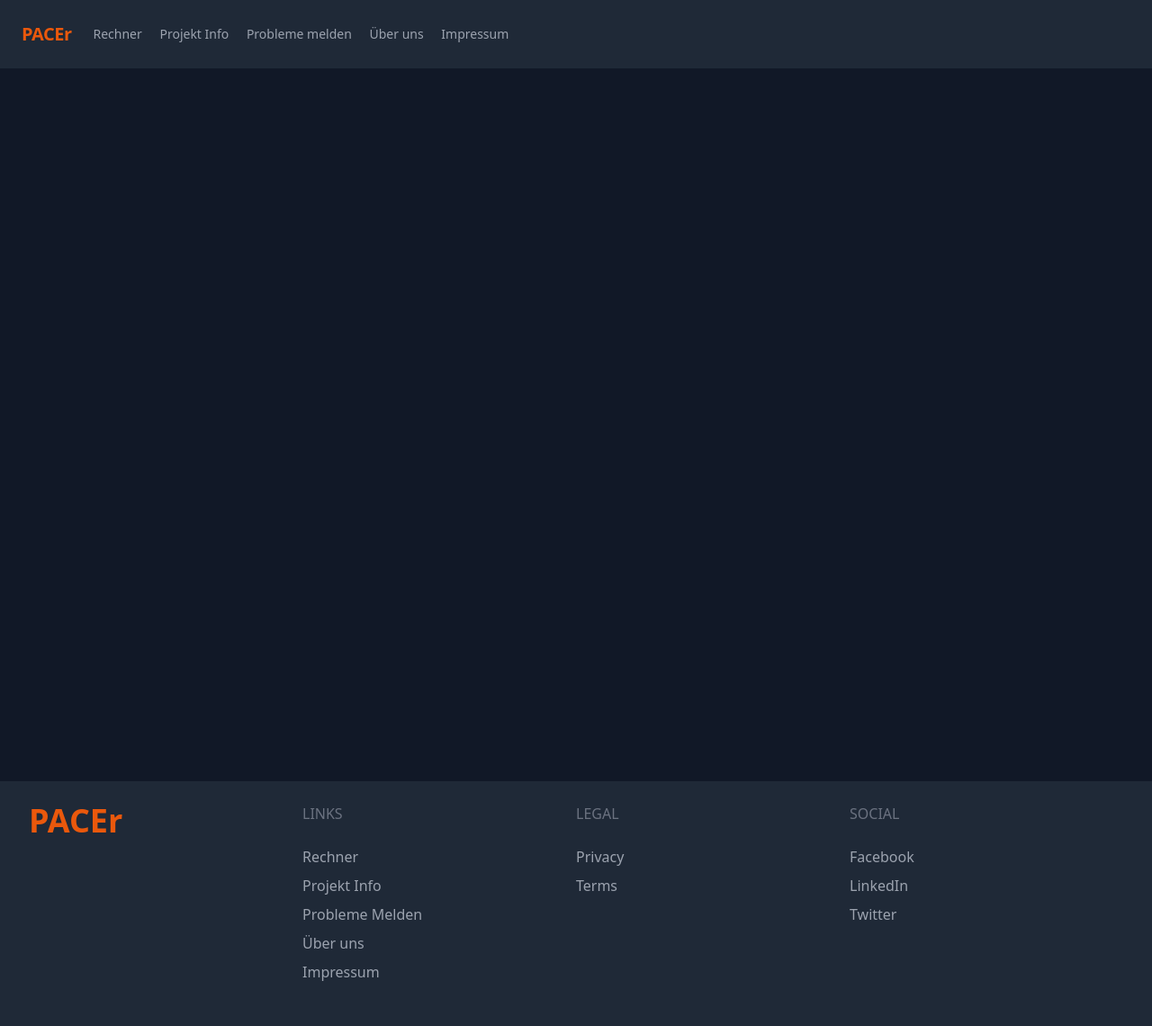
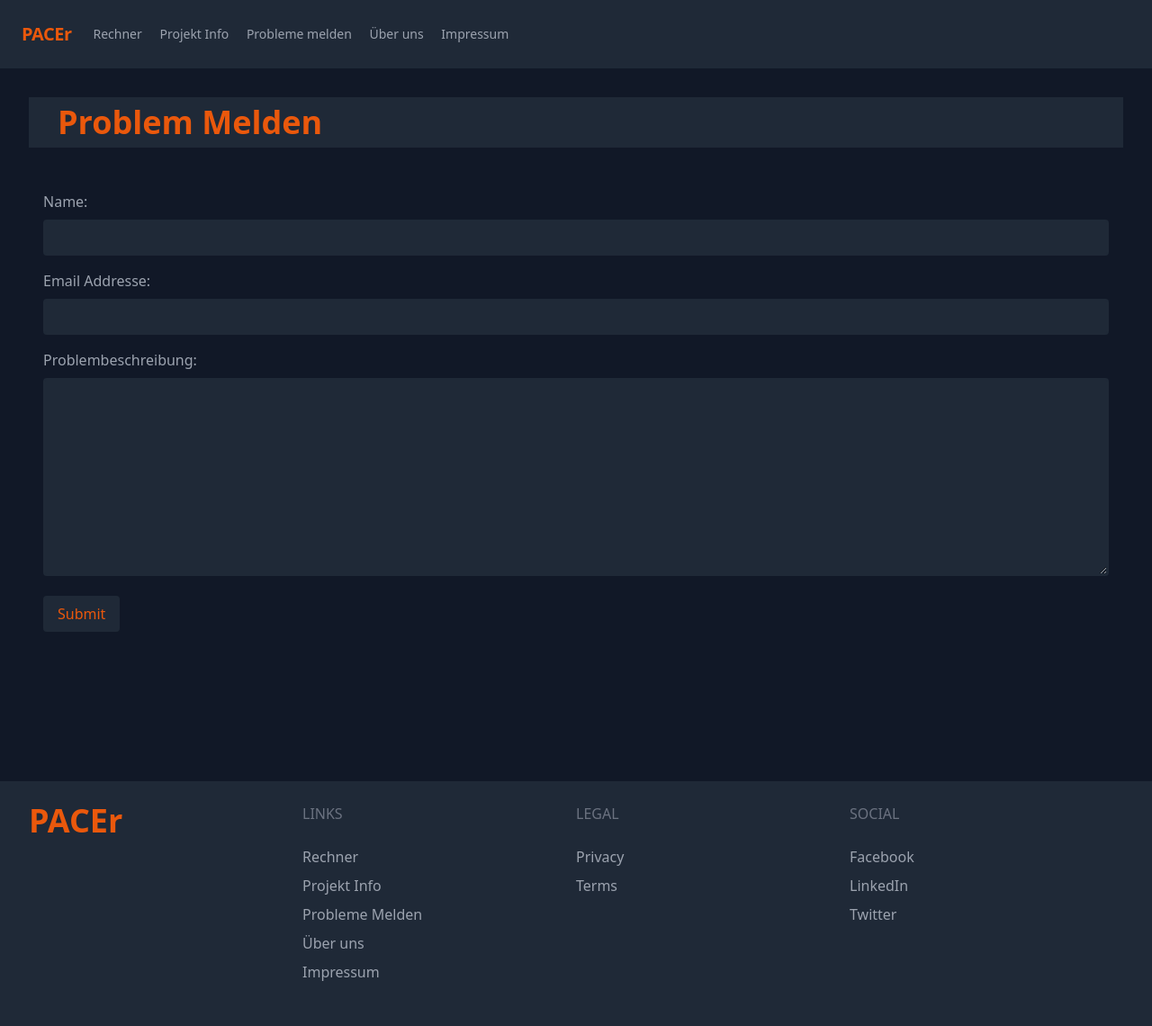
Before and after one commit to FischLord/PACEr, a Flask app: page /report in a window 1280 px wide. Shown: the whole page at 90% size. Run offline with Flask 2, Linux system fonts and the light colour scheme; style sheets or scripts are compiled from the project's sources; some libraries are stand-ins or nearby versions.

Commit message:
report an issue style + html

```diff
--- a/PACEr/templates/report.html
+++ b/PACEr/templates/report.html
@@ -1,3 +1,28 @@
-{% extends "layout.html" %} {% block content %}
+{% extends "layout.html" %}
+{% block content %}
+<header class="bg-gray-800 py-2 px-4 md:px-6 lg:px-8 mb-4">
+    <h1 class="text-4xl font-bold text-orange-600">Problem Melden</h1>
+</header>
+<form action="/submit-issue" method="post" class="container mx-auto px-4 py-8">
+    <div class="mb-4">
+        <label for="name" class="block text-gray-400 mb-2">Name:</label>
+        <input type="text" id="name" name="name" required
+            class="bg-gray-800 text-gray-400 rounded w-full py-2 px-3 leading-tight border-2 border-gray-800 focus:outline-none focus:shadow-outline-orange">
+    </div>
 
+    <div class="mb-4">
+        <label for="email" class="block text-gray-400 mb-2">Email Addresse:</label>
+        <input type="email" id="email" name="email" required
+            class="bg-gray-800 text-gray-400 rounded w-full py-2 px-3 leading-tight border-2 border-gray-800 focus:outline-none focus:shadow-outline-orange">
+    </div>
+
+    <div class="mb-4">
+        <label for="issue" class="block text-gray-400 mb-2">Problembeschreibung:</label>
+        <textarea id="issue" name="issue" rows="10" cols="50" maxlength="1000" required
+            class="bg-gray-800 text-gray-400 rounded w-full py-2 px-3 leading-tight border-2 border-gray-800 focus:outline-none focus:shadow-outline-orange"></textarea>
+    </div>
+
+    <input type="submit" value="Submit"
+        class="text-orange-600 bg-gray-800 hover:text-gray-400 hover:bg-orange-600 rounded px-4 py-2 focus:outline-none focus:shadow-outline-orange">
+</form>
 {% endblock %}
```
